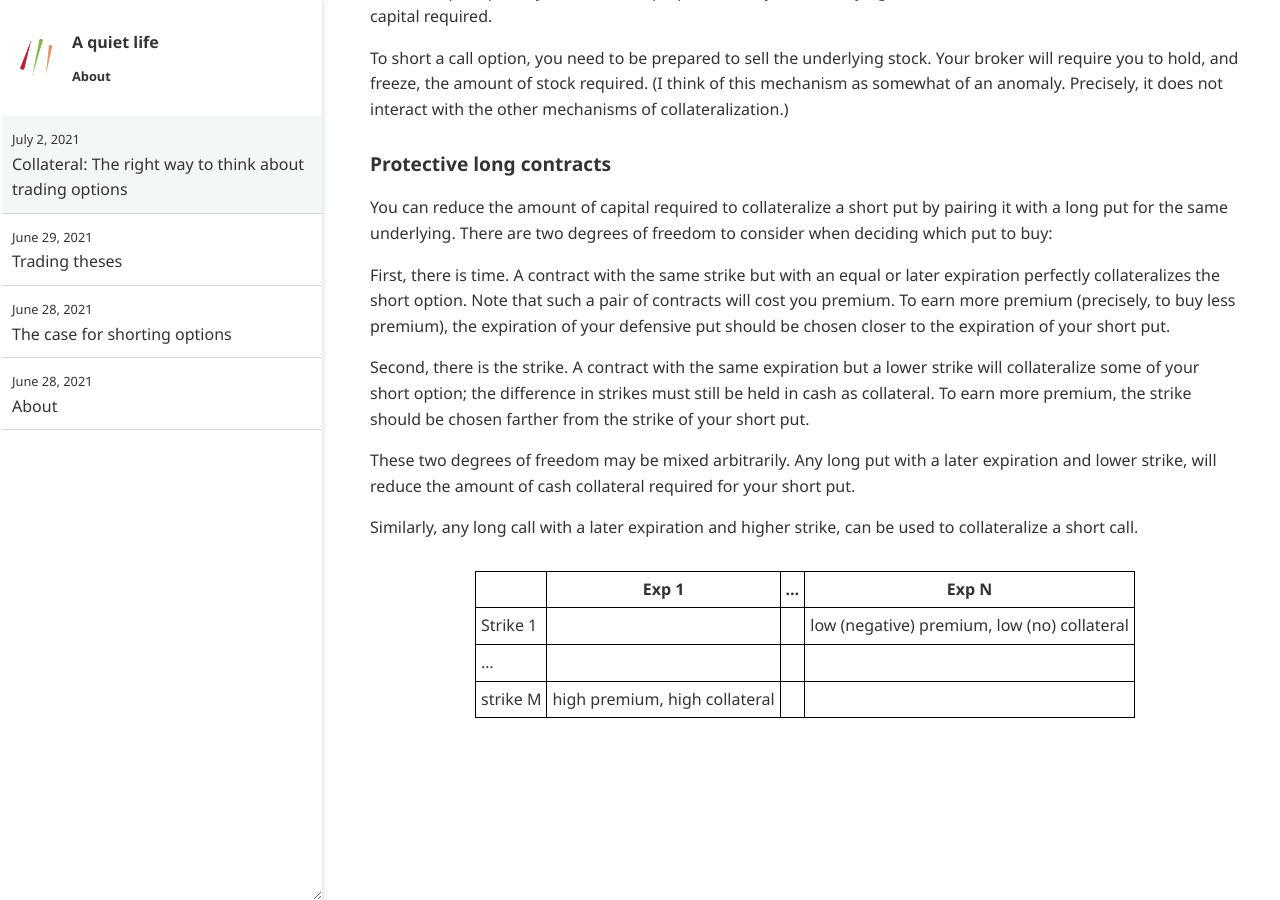
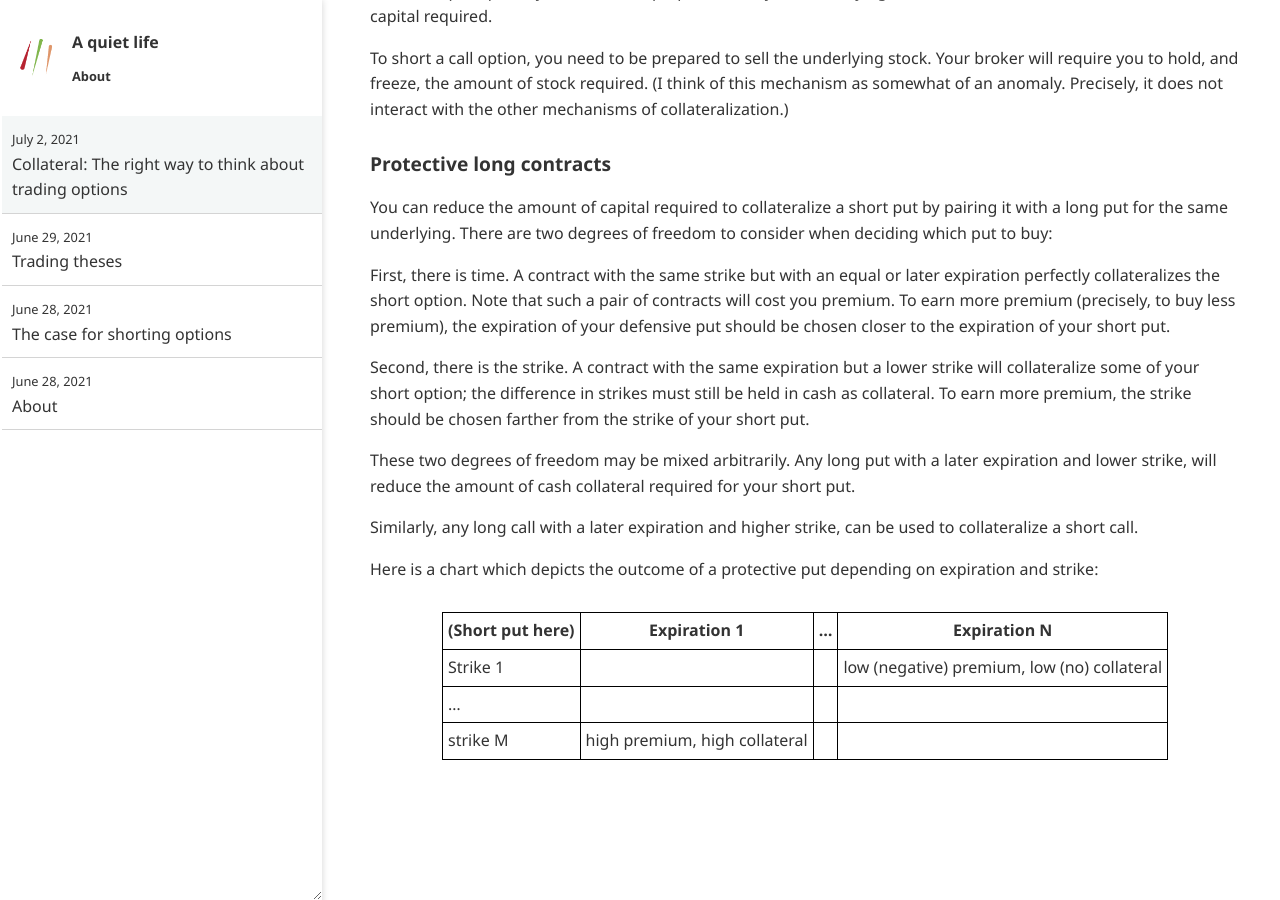
Before and after one commit to ansyblenetwork/aquietlife, a Jekyll site: the page built from _posts/2021-07-02-collateral.md, in a window 1280 px wide and 900 px high, scrolled down 755 px. Built offline with Jekyll 4.4.1, drawn with Linux system fonts in a browser that asks for light colours.

Commit message:
Update 2021-07-02-collateral.md

```diff
--- a/_posts/2021-07-02-collateral.md
+++ b/_posts/2021-07-02-collateral.md
@@ -39,7 +39,9 @@ These two degrees of freedom may be mixed arbitrarily. Any long put with a later
 
 Similarly, any long call with a later expiration and higher strike, can be used to collateralize a short call.
 
-|      | Exp 1 |  ... | Exp N |
+Here is a chart which depicts the outcome of a protective put depending on expiration and strike:
+
+| (Short put here)     | Expiration 1 |  ... | Expiration N |
 | ----------- | ----------- | ----------- | ----------- |
 | Strike 1   ||| low (negative) premium, low (no) collateral    |
 | ...   |
```
